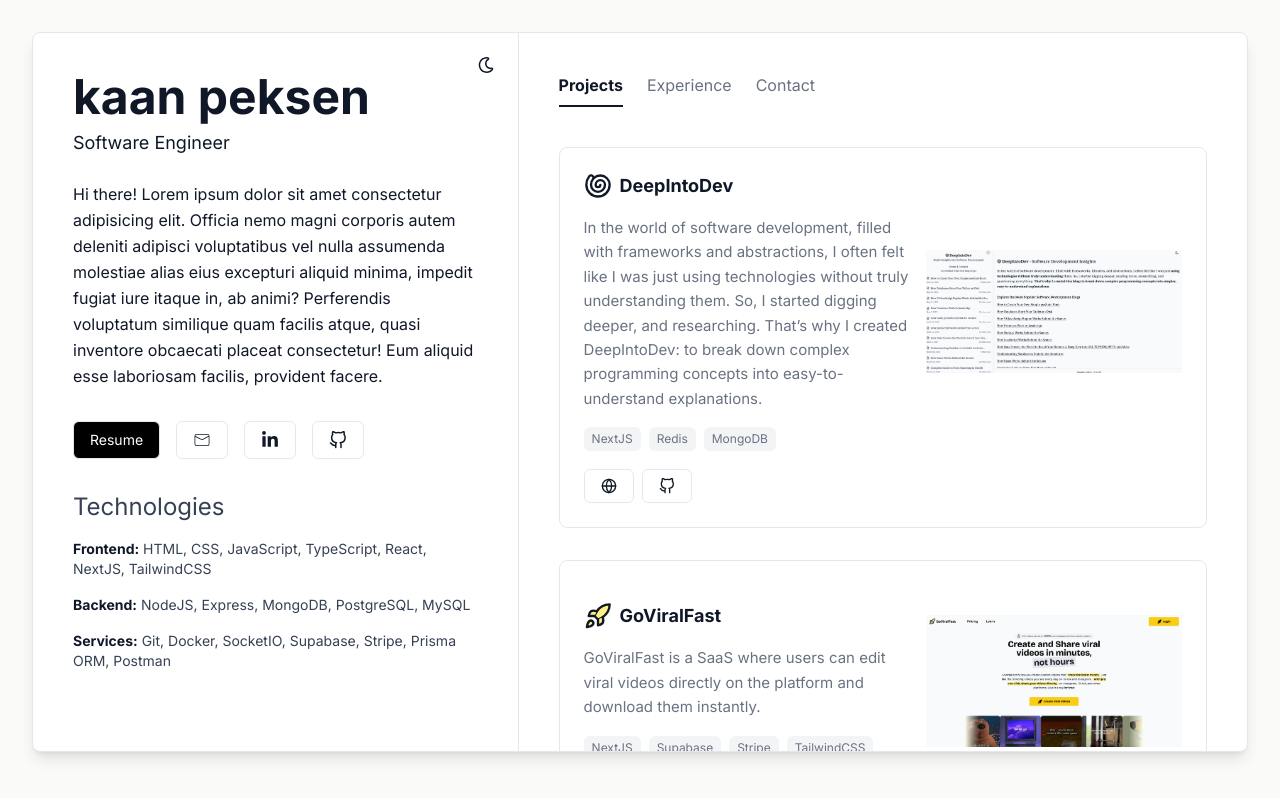
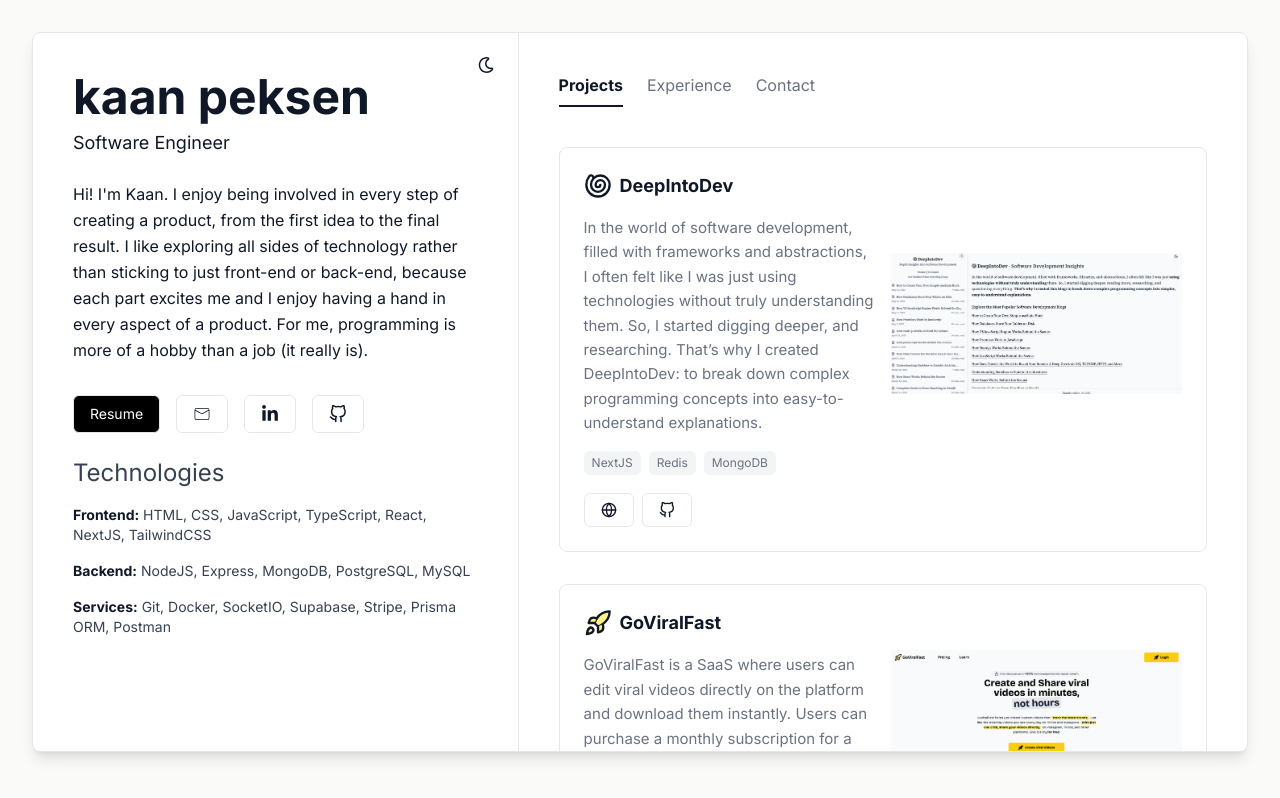
Before and after one commit to kaanmetep/portfolio, a Next.js app: page / in a window 1280 px wide. Built offline with nearby package versions, Linux system fonts and the light colour scheme.

Commit message:
minor updates

```diff
--- a/actions.js
+++ b/actions.js
@@ -74,10 +74,24 @@ export async function sendEmail(_, formData) {
       message: "Message sent successfully!",
     };
   } catch (error) {
-    console.error("Error sending message:", error);
+    if (error.errors && error.errors.length > 0) {
+      const firstError = error.errors[0];
+      const fieldName = firstError.path[0];
+
+
+      const { [fieldName]: _, ...inputsWithoutErrorField } = rawData;
+
+      return {
+        success: false,
+        message: firstError.message,
+        inputs: inputsWithoutErrorField,
+      };
+    }
+
     return {
       success: false,
-      error: "Failed to send message. Please try again later.",
+      message: "Unexpected error happened.",
+      inputs: rawData,
     };
   }
 }
--- a/components/AboutSection.jsx
+++ b/components/AboutSection.jsx
@@ -17,7 +17,7 @@ import { FRONTEND_STACK, BACKEND_STACK, SERVICES_STACK } from "@/constants";
 const AboutSection = () => {
   const { theme, toggleTheme } = useTheme();
   return (
-    <div className="border-r border-r-gray-200 dark:border-r-gray-700 lg:p-10 p-6 lg:w-[40%] relative lg:hover:shadow-lg  transition-all duration-150 overflow-y-scroll">
+    <div className="border-r border-r-gray-200 dark:border-r-gray-700 lg:p-10 p-6 lg:w-[40%] relative lg:hover:shadow-lg  transition-all duration-150">
       {theme === "light" && (
         <div className="absolute top-6 right-6 group">
           <FaRegMoon
@@ -45,16 +45,11 @@ const AboutSection = () => {
       <h1 className="text-3xl md:text-4xl lg:text-5xl font-semibold">
         kaan peksen
       </h1>
-      <h2 className="lg:mt-2 mt-1 text-sm md:text-base lg:text-lg">
+      <h2 className="lg:mt-2 mt-1 text-sm md:text-base lg:text-lg ">
         Software Engineer
       </h2>
-      <p className="lg:mt-6 mt-4 leading-relaxed text-sm md:text-[15px] lg:text-base">
-        Hi there! Lorem ipsum dolor sit amet consectetur adipisicing elit.
-        Officia nemo magni corporis autem deleniti adipisci voluptatibus vel
-        nulla assumenda molestiae alias eius excepturi aliquid minima, impedit
-        fugiat iure itaque in, ab animi? Perferendis voluptatum similique quam
-        facilis atque, quasi inventore obcaecati placeat consectetur! Eum
-        aliquid esse laboriosam facilis, provident facere.
+      <p className="lg:mt-6 mt-4 leading-relaxed text-sm md:text-[15px] lg:text-base 2xl:text-[17px]">
+      Hi! I'm Kaan. I enjoy being involved in every step of creating a product, from the first idea to the final result. I like exploring all sides of technology rather than sticking to just front-end or back-end, because each part excites me and I enjoy having a hand in every aspect of a product. For me, programming is more of a hobby than a job (it really is).
       </p>
       <div className="flex gap-4 lg:mt-8 mt-6">
         <Button
@@ -71,23 +66,23 @@ const AboutSection = () => {
             )
           }
         >
-          <CiMail className="text-lg" />
+          <CiMail className="lg:text-lg text-sm" />
         </Button>
         <Button
           onClick={() =>
             window.open("https://www.linkedin.com/in/kaanmetep/", "_blank")
           }
         >
-          <FaLinkedinIn className="text-lg" />
+          <FaLinkedinIn className="lg:text-lg text-sm" />
         </Button>
         <Button
           onClick={() => window.open("https://github.com/kaanmetep", "_blank")}
         >
-          <FiGithub className="text-lg" />
+          <FiGithub className="lg:text-lg text-sm" />
         </Button>
       </div>
-      <div className="lg:mt-8 mt-6 text-gray-700 dark:text-gray-300 text-sm">
-        <h3 className="text-2xl ">Technologies</h3>
+      <div className="lg:mt-6 mt-4 text-gray-700 dark:text-gray-300 lg:text-sm 2xl:text-base text-xs">
+        <h3 className="lg:text-2xl text-xl ">Technologies</h3>
         <div className="flex gap-2  lg:mt-4 mt-2">
           <p>
             <span className="text-gray-900 dark:text-gray-300 font-semibold">
--- a/components/Contact.jsx
+++ b/components/Contact.jsx
@@ -1,5 +1,5 @@
 "use client";
-import { useActionState } from "react";
+import { startTransition, useActionState, useRef, useEffect } from "react";
 import { CiMail } from "react-icons/ci";
 import Button from "./ui/Button";
 import { sendEmail } from "../actions";
@@ -14,6 +14,38 @@ const Contact = () => {
     sendEmail,
     initialState
   );
+  const formRef = useRef(null);
+
+  useEffect(() => {
+    if (state?.success && formRef.current) {
+      formRef.current.reset();
+    }
+  }, [state?.success]);
+
+  const handleSubmit = (event) => {
+    event.preventDefault();
+
+    const formData = new FormData(event.target);
+    const data = {
+      name: formData.get("name"),
+      email: formData.get("email"),
+      message: formData.get("message"),
+    };
+
+    try {
+      startTransition(() => {
+        formAction(formData);
+      });
+    } catch (error) {
+      if (error.errors) {
+        const formattedErrors = {};
+        error.errors.forEach((err) => {
+          formattedErrors[err.path[0]] = err.message;
+        });
+        setErrors(formattedErrors);
+      }
+    }
+  };
 
   return (
     <div className="text-gray-700 dark:text-gray-300 lg:text-base text-sm">
@@ -39,24 +71,33 @@ const Contact = () => {
             below:
           </p>
 
-          <form action={formAction} className="space-y-4">
+          <form ref={formRef} onSubmit={handleSubmit} className="space-y-4">
             <input
               type="text"
               name="name"
               placeholder="Your name"
+              defaultValue={state?.inputs?.name}
               className="w-full px-4 py-2 border border-gray-200 dark:border-gray-700 rounded-md bg-white dark:bg-black text-gray-900 dark:text-white placeholder-gray-500 dark:placeholder-gray-400 focus:outline-none focus:border-gray-400 dark:focus:border-gray-500 transition-colors duration-100"
             />
             <input
               type="email"
               name="email"
               placeholder="Your email"
+              defaultValue={state?.inputs?.email}
               className="w-full px-4 py-2 border border-gray-200 dark:border-gray-700 rounded-md bg-white dark:bg-black text-gray-900 dark:text-white placeholder-gray-500 dark:placeholder-gray-400 focus:outline-none focus:border-gray-400 dark:focus:border-gray-500 transition-colors duration-100"
             />
             <textarea
               name="message"
               rows={4}
               placeholder="Your message..."
+              defaultValue={state?.inputs?.message}
               className="w-full px-4 py-2 border border-gray-200 dark:border-gray-700 rounded-md bg-white dark:bg-black text-gray-900 dark:text-white placeholder-gray-500 dark:placeholder-gray-400 resize-none focus:outline-none focus:border-gray-400 dark:focus:border-gray-500 transition-colors duration-100"
+              onKeyDown={(e) => {
+                if (e.key === "Enter" && !e.shiftKey && !isPending) {
+                  e.preventDefault();
+                  formRef.current?.requestSubmit();
+                }
+              }}
             />
             <Button type="submit" disabled={isPending}>
               {isPending ? "Sending..." : "Send Message"}
--- a/components/ProjectCard.jsx
+++ b/components/ProjectCard.jsx
@@ -17,7 +17,7 @@ const ProjectCard = ({
       onClick={() => window.open(websiteUrl, "_blank")}
     >
       <div className="flex lg:items-center gap-4">
-        <div>
+        <div className="flex-1">
           <div className="flex gap-2 items-center">
             <div>{logo}</div>
             <p className="font-semibold text-base lg:text-lg">{title}</p>
@@ -40,7 +40,7 @@ const ProjectCard = ({
           <img
             src={image.src}
             alt={title}
-            className="w-64 h-48 object-contain rounded-lg hidden lg:block"
+            className="w-64 h-48 object-contain rounded-lg hidden lg:block flex-1"
           />
         )}
       </div>
--- a/components/Projects.jsx
+++ b/components/Projects.jsx
@@ -20,7 +20,7 @@ const Projects = () => {
           <Rocket className=" fill-yellow-200 size-4 sm:size-5 md:size-7" />
         }
         title="GoViralFast"
-        description="GoViralFast is a SaaS where users can edit viral videos directly on the platform and download them instantly."
+        description="GoViralFast is a SaaS where users can edit viral videos directly on the platform and download them instantly. Users can purchase a monthly subscription for a set fee. All payment transactions are securely processed through Stripe"
         image={image1}
         technologies={["NextJS", "Supabase", "Stripe", "TailwindCSS"]}
         websiteUrl="https://goviralfast.co"
--- a/components/ui/Button.jsx
+++ b/components/ui/Button.jsx
@@ -11,7 +11,7 @@ const Button = ({
     <button
       onClick={onClick}
       type={type}
-      className={`cursor-pointer border-gray-200 border px-4 py-2 rounded-md w-fit transition-all duration-100 text-sm font-medium flex items-center justify-center ${
+      className={`cursor-pointer border-gray-200 border lg:px-4 lg:py-2 px-2 py-1 rounded-md w-fit transition-all duration-100 lg:text-sm text-xs font-medium flex items-center justify-center ${
         dark
           ? "bg-black text-white hover:text-gray-200 dark:bg-white dark:text-black dark:hover:text-gray-800"
           : "bg-white hover:bg-gray-100 dark:text-white dark:bg-black dark:hover:bg-gray-900 dark:border-gray-700"
```
Also changed, not shown: public/images/quizversus/quizversus1.png, 1 other file (tests, documents, lock files or other folders).
